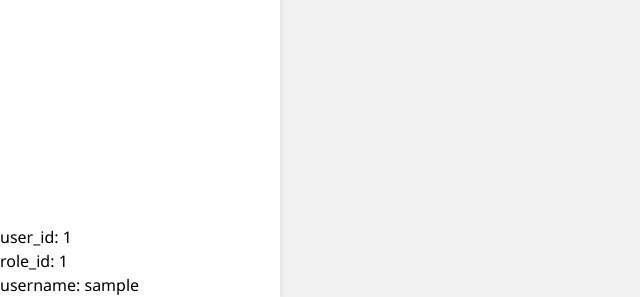
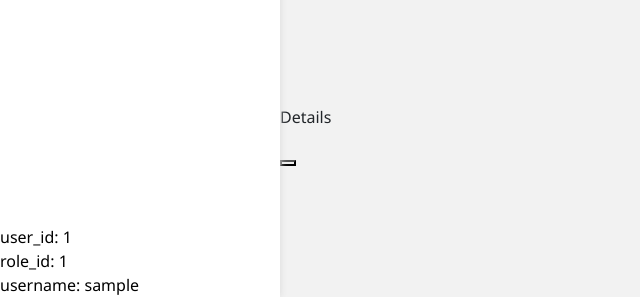
Before and after one commit to 21026584/HazPak_ELearning_Portal-team2, a PHP site: page /assessments.php in a window 1280 px wide. Shown: the part 503-800 px from the top of the page, without its empty margins (0-640 px from the left). Run offline with PHP 8.4, Linux system fonts and the light colour scheme; the visitor is signed in with stand-in values (Sample User, id 1); data that the repository does not hold is empty; some libraries are stand-ins or nearby versions.

Commit message:
updated assessment.php added details section

```diff
--- a/assessments.php
+++ b/assessments.php
@@ -103,6 +103,11 @@ $jsonData = json_encode($data);
             </a>
         </div>
     </div>
+
+    <div class="detail-container">
+        <div class="A-header">Details</div>
+        <div class="A-details"><p></P><button class=""></button></div>
+    </div>
     <!-- Datatable.js -->
     <link rel="stylesheet" type="text/css" href="https://cdn.datatables.net/1.11.3/css/jquery.dataTables.min.css">
     <script src="https://cdn.datatables.net/1.11.3/js/jquery.dataTables.js"></script>
```
